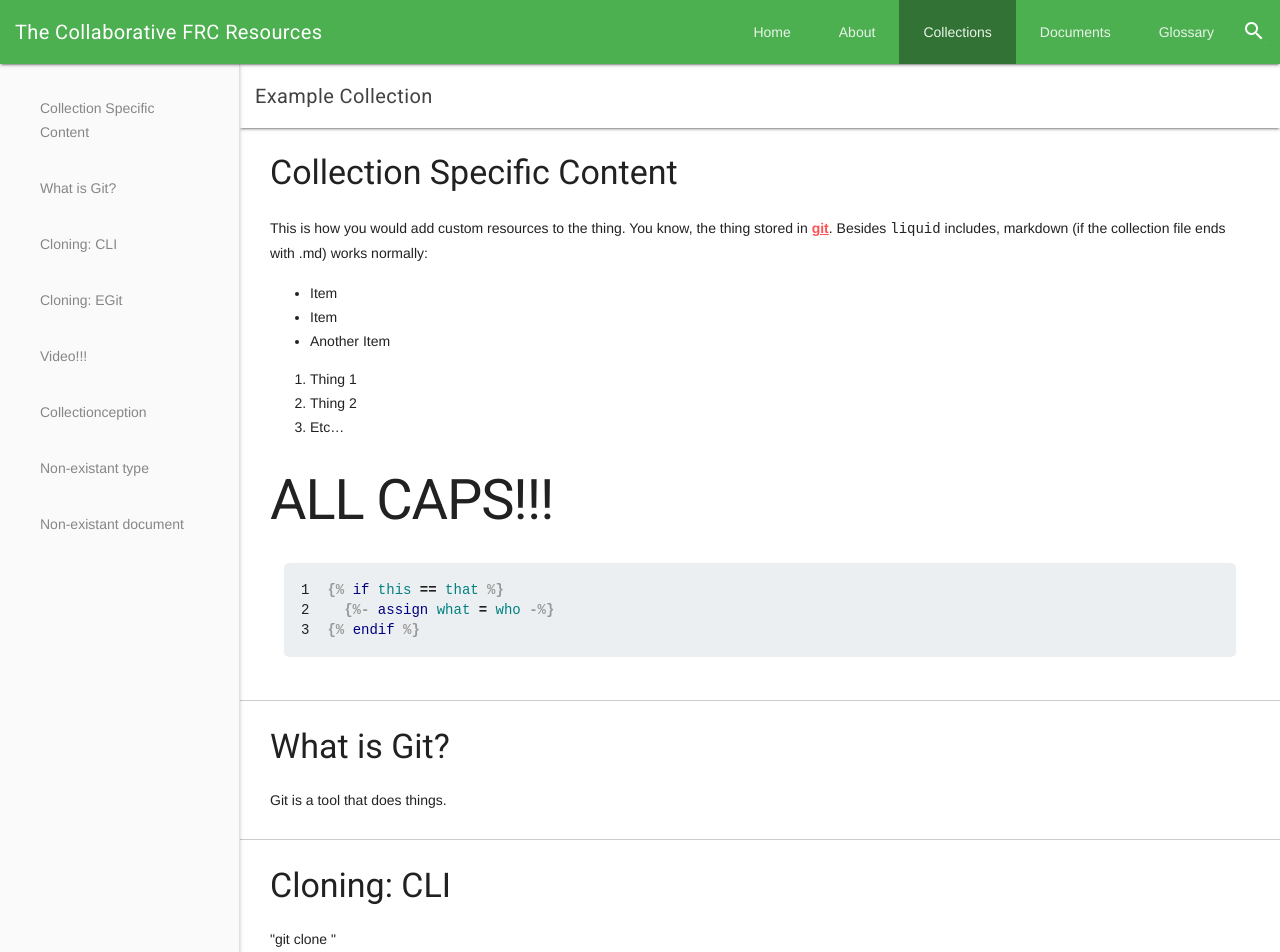
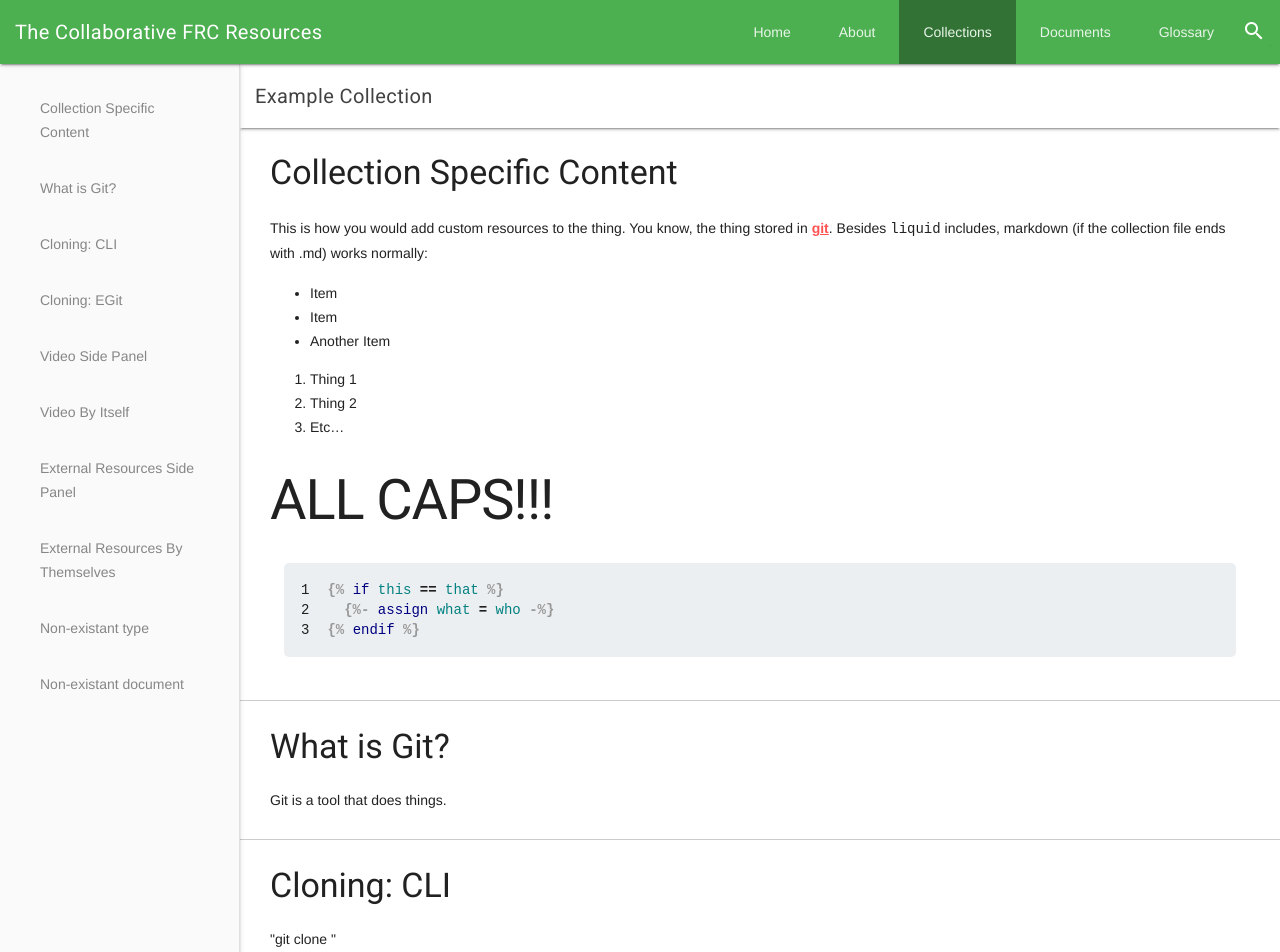
Before and after one commit to CFRCR/CFRCR, a Jekyll site: the page built from _collections/cfrcr/example_collection.md, in a window 1280 px wide. Shown: the top 952 px of the page. Built offline with Jekyll 4.4.1, drawn with Linux system fonts in a browser that asks for light colours; nearby versions of some CDN libraries; some of the changed text lies outside the part shown.

Commit message:
Added resource cards and an external resources type for collections.

```diff
--- a/_collections/cfrcr/example_collection.md
+++ b/_collections/cfrcr/example_collection.md
@@ -18,16 +18,45 @@ resources:
   type: document
   path: git/egit/cloning.md
 -
-  title: Video!!!
+  title: Video Side Panel
   type: youtube
   id: EMiNmJW7enI
   companion:
     title: Video Companion Resource
     type: custom
 -
-  title: Collectionception
-  type: collection
-  path: index.md
+  title: Video By Itself
+  type: youtube
+  id: EMiNmJW7enI
+-
+  title: External Resources Side Panel
+  type: external_resources
+  resources:
+    -
+      collection: index.md
+    -
+      document: git/cli/cloning.md
+    -
+      term: java.md
+  companion:
+    title: External Resources
+    type: custom
+-
+  title: External Resources By Themselves
+  type: external_resources
+  resources:
+    -
+      collection: index.md
+    -
+      document: git/cli/cloning.md
+    -
+      term: java.md
+    -
+      custom:
+        url: "https://www.youtube.com/watch?v=EMiNmJW7enI"
+        icon: fa-youtube-play
+        title: Game Animation
+        description: "Learn how the 2017 FRC game, Steamworks, is played!"
 -
   title: Non-existant type
   type: none
@@ -58,3 +87,7 @@ This is how you would add custom resources to the thing. You know, the thing sto
 
 {% include collection/custom_begin title="Video Companion Resource" %}
 You can specify any type of resource to be a companion to a video. This one is custom but it could be anything!
+
+
+{% include collection/custom_begin title="External Resources" %}
+You can specify any type of resource to be a companion to external resources. This one is custom but it could be anything!
--- a/_includes/collection/resource
+++ b/_includes/collection/resource
@@ -1,7 +1,7 @@
 {%- assign type = include.resource.type -%}
-{%- if type == "collection" %}{% include collection/type/collection resource=include.resource -%}
-{%- elsif type == "document" %}{% include collection/type/document resource=include.resource -%}
+{%- if type == "document" %}{% include collection/type/document resource=include.resource -%}
 {%- elsif type == "term" %}{% include collection/type/term resource=include.resource -%}
 {%- elsif type == "youtube" %}{% include collection/type/youtube resource=include.resource -%}
 {%- elsif type == "custom" %}{% include collection/type/custom resource=include.resource -%}
+{%- elsif type == "external_resources" %}{% include collection/type/external_resources resource=include.resource -%}
 {%- else %}{% include error text="resource type not found" %}{% endif -%}
--- a/_includes/collection/type/collection
+++ /dev/null
@@ -1,8 +0,0 @@
-{%- capture content -%}
-{%- assign col_path = "_collections/" | append: include.resource.path -%}
-{%- assign col = site.collections | where: "path", col_path | first -%}
-{%- if col -%}
-  <a href="{{ col.url }}"><h1>{{ col.title }}</h1></a>
-{%- else %}{% include error text="collection not found" %}{% endif -%}
-{%- endcapture -%}
-{%- include collection/type/default content=content -%}
--- /dev/null
+++ b/_includes/collection/type/external_resources
@@ -0,0 +1,50 @@
+{% unless include.resource.companion %}
+  {%- capture content -%}
+    <div class="mdl-grid" style="background-color: #eee; box-shadow: inset 0px 0px 5px rgba(0,0,0,0.15);">
+      {% for sub_resource in include.resource.resources %}
+        <div class="mdl-cell mdl-cell--3-col mdl-cell--4-col-tablet mdl-cell--4-col-phone">
+          {% if sub_resource.collection %}
+            {% include resource_card collection=sub_resource.collection %}
+          {% elsif sub_resource.document %}
+            {% include resource_card document=sub_resource.document %}
+          {% elsif sub_resource.term %}
+            {% include resource_card term=sub_resource.term %}
+          {% elsif sub_resource.custom %}
+            {% include resource_card custom=sub_resource.custom %}
+          {% else %}
+            {% include error text="external type not found" %}
+          {% endif %}
+        </div>
+      {% endfor %}
+    </div>
+  {%- endcapture -%}
+  {%- include collection/type/default title=include.resource.title content=content -%}
+{% else %}
+  <div class="mdl-grid mdl-grid--no-spacing">
+    <div class="mdl-cell mdl-cell--6-col mdl-cell--8-col-tablet">
+      {% include collection/resource resource=include.resource.companion %}
+    </div>
+    <div class="mdl-cell mdl-cell--6-col mdl-cell--8-col-tablet">
+      {%- capture content -%}
+        <div class="mdl-grid" style="background-color: #eee; box-shadow: inset 0px 0px 5px rgba(0,0,0,0.15);">
+          {% for sub_resource in include.resource.resources %}
+            <div class="mdl-cell mdl-cell--6-col mdl-cell--4-col-tablet mdl-cell--4-col-phone">
+              {% if sub_resource.collection %}
+                {% include resource_card collection=sub_resource.collection %}
+              {% elsif sub_resource.document %}
+                {% include resource_card document=sub_resource.document %}
+              {% elsif sub_resource.term %}
+                {% include resource_card term=sub_resource.term %}
+              {% elsif sub_resource.custom %}
+                {% include resource_card custom=sub_resource.custom %}
+              {% else %}
+                {% include error text="external type not found" %}
+              {% endif %}
+            </div>
+          {% endfor %}
+        </div>
+      {%- endcapture -%}
+      {%- include collection/type/default content=content -%}
+    </div>
+  </div>
+{% endunless %}
--- a/_includes/collection/type/youtube
+++ b/_includes/collection/type/youtube
@@ -1,34 +1,22 @@
-{% comment %}<h3 style="padding: 0 30px;">{{ include.resource.title }}</h3>
-
-<div class="mdl-grid mdl-grid--no-spacing">
-  <div class="mdl-cell mdl-cell--6-col mdl-cell--8-col-tablet">
-    <div style="position: relative; width: 100%; height: 0; padding-bottom: 56.25%;">
-      <iframe src="https://www.youtube.com/embed/{{ include.resource.id }}" frameborder="0" allowfullscreen style="position: absolute; width: 100%; height: 100%; left: 0; top: 0;"></iframe>
-    </div>
-  </div>
-  <div class="mdl-cell mdl-cell--6-col mdl-cell--8-col-tablet">
-    {% include collection/resource resource=include.resource.companion %}
-  </div>
-</div>{% endcomment%}
-
 {% unless include.resource.companion %}
   {%- capture content -%}
   <div style="position: relative; width: 100%; height: 0; padding-bottom: 56.25%;">
     <iframe src="https://www.youtube.com/embed/{{ include.resource.id }}" frameborder="0" allowfullscreen style="position: absolute; width: 100%; height: 100%; left: 0; top: 0;"></iframe>
   </div>
   {%- endcapture -%}
+  {%- include collection/type/default title=include.resource.title content=content -%}
 {% else %}
-  {%- capture content -%}
   <div class="mdl-grid mdl-grid--no-spacing">
     <div class="mdl-cell mdl-cell--6-col mdl-cell--8-col-tablet">
-      <div style="position: relative; width: 100%; height: 0; padding-bottom: 56.25%;">
-        <iframe src="https://www.youtube.com/embed/{{ include.resource.id }}" frameborder="0" allowfullscreen style="position: absolute; width: 100%; height: 100%; left: 0; top: 0;"></iframe>
-      </div>
+      {%- capture content -%}
+        <div style="position: relative; width: 100%; height: 0; padding-bottom: 56.25%;">
+          <iframe src="https://www.youtube.com/embed/{{ include.resource.id }}" frameborder="0" allowfullscreen style="position: absolute; width: 100%; height: 100%; left: 0; top: 0;"></iframe>
+        </div>
+      {%- endcapture -%}
+      {%- include collection/type/default content=content -%}
     </div>
     <div class="mdl-cell mdl-cell--6-col mdl-cell--8-col-tablet">
       {% include collection/resource resource=include.resource.companion %}
     </div>
   </div>
-  {%- endcapture -%}
 {% endunless %}
-{%- include collection/type/default title=include.resource.title content=content -%}
--- /dev/null
+++ b/_includes/resource_card
@@ -0,0 +1,77 @@
+{%- if include.collection -%}
+  {%- assign collection_path = "_collections/" | append: include.collection -%}
+  {%- assign found_collection = site.collections | where: "path", collection_path | first -%}
+  {%- if found_collection %}
+    {%- assign card_url = found_collection.url -%}
+    {%- if found_collection.icon -%}
+      {%- assign card_icon=found_collection.icon -%}
+    {%- else -%}
+      {%- if found_collection.layout == "collection_index" -%}
+        {%- assign card_icon="fa-folder" -%}
+      {%- else -%}
+        {%- assign card_icon="fa-list-ul" -%}
+      {%- endif -%}
+    {%- endif -%}
+    {%- assign card_title = found_collection.title -%}
+    {%- assign card_description = found_collection.description -%}
+  {%- else -%}
+    {%- include error text="Collection not found!" -%}
+  {%- endif -%}
+{%- elsif include.document -%}
+  {%- assign document_path = "_documents/" | append: include.document -%}
+  {%- assign found_document = site.documents | where: "path", document_path | first -%}
+  {%- if found_document -%}
+    {%- assign card_url = found_document.url -%}
+    {%- if found_document.icon -%}
+      {%- assign card_icon=found_document.icon -%}
+    {%- else -%}
+      {%- assign card_icon="fa-file-text" -%}
+    {%- endif -%}
+    {%- assign card_title = found_document.title -%}
+    {%- assign card_description = found_document.description -%}
+  {%- else -%}
+    {%- include error text="Document not found!" -%}
+  {%- endif -%}
+{%- elsif include.term -%}
+  {%- assign term_path = "_glossary/" | append: include.term -%}
+  {%- assign found_term = site.glossary | where: "path", term_path | first -%}
+  {%- if found_term -%}
+    {%- assign card_url = found_term.url -%}
+    {%- if found_term.icon -%}
+      {%- assign card_icon=found_term.icon -%}
+    {%- else -%}
+      {%- assign card_icon="fa-book" -%}
+    {%- endif -%}
+    {%- assign card_title = found_term.title -%}
+    {%- assign card_description = found_term.description -%}
+  {%- else -%}
+    {%- include error text="Term not found!" -%}
+  {%- endif -%}
+{%- elsif include.custom -%}
+  {%- assign card_icon = include.custom.icon -%}
+  {%- assign card_url = include.custom.url -%}
+  {%- assign card_title = include.custom.title -%}
+  {%- assign card_description = include.custom.description -%}
+{%- else -%}
+  {%- include error text="Resource type not found!" -%}
+{%- endif -%}
+
+<a href="{{ card_url }}" style="text-decoration: none;">
+  <div class="mdl-card mdl-shadow--3dp" style="width:100%; height: 100%;">
+      <div class="mdl-card__title" style="width: 100%; padding-bottom: 0; display: inline-block; text-align: center;">
+        <span class="fa-stack fa-lg fa-4x">
+          <i class="fa fa-circle fa-stack-2x" style="color: #333;"></i>
+          {% comment %}<i class="fa fa-folder fa-stack-1x fa-inverse"></i>{% endcomment %}
+          <i class="fa {{ card_icon }} fa-stack-1x fa-inverse"></i>
+        </span>
+      </div>
+      <div class="mdl-card__title">
+        <h1 class="mdl-card__title-text">{{ card_title }}</h1>
+      </div>
+      {%- if card_description %}
+        <div class="mdl-card__supporting-text" style="padding-top: 0;">
+          {{ card_description }}
+        </div>
+      {%- endif %}
+  </div>
+</a>
```
Also changed, not shown: _layouts/collection_index.html (+3 -27 lines).
